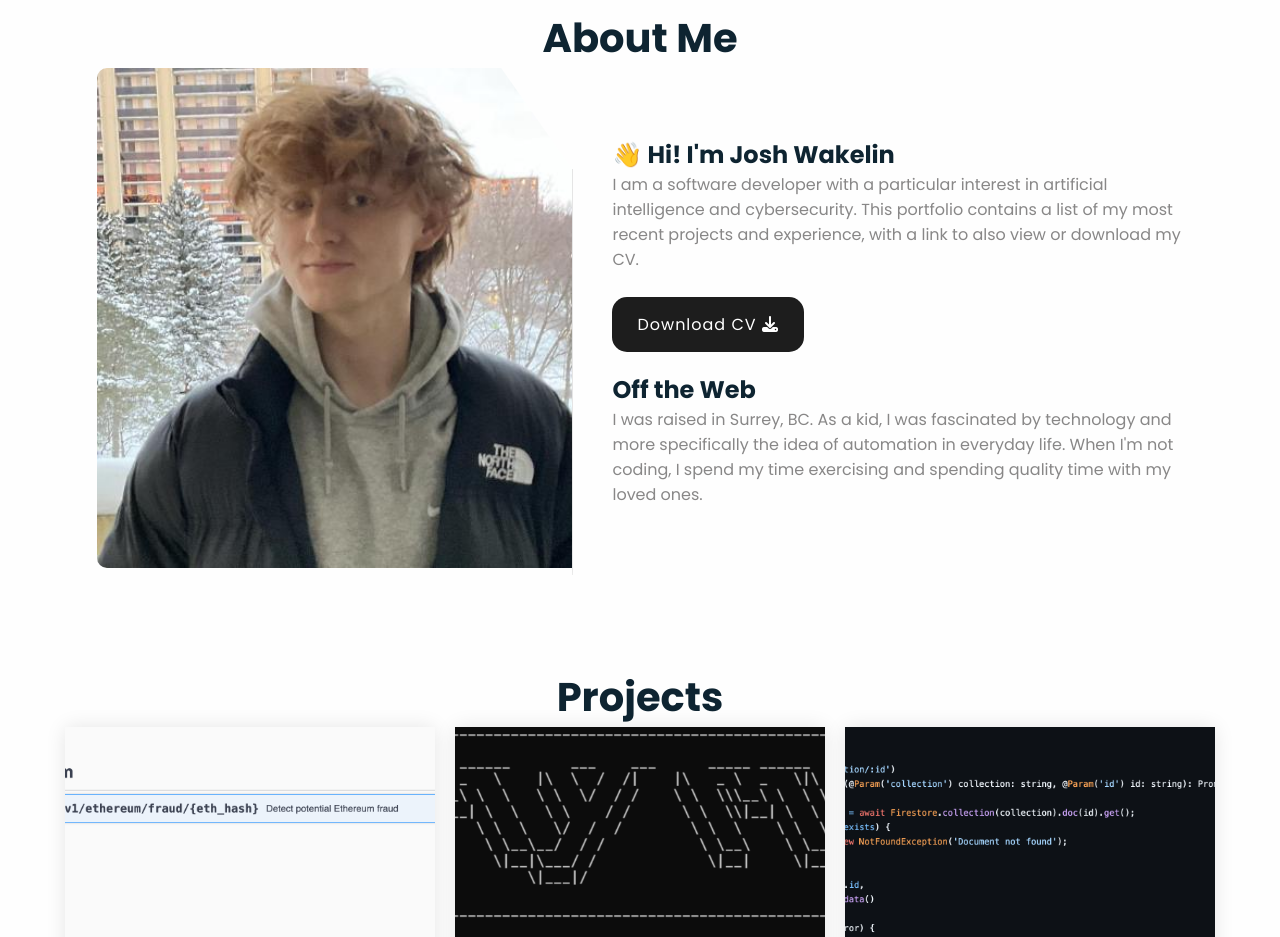
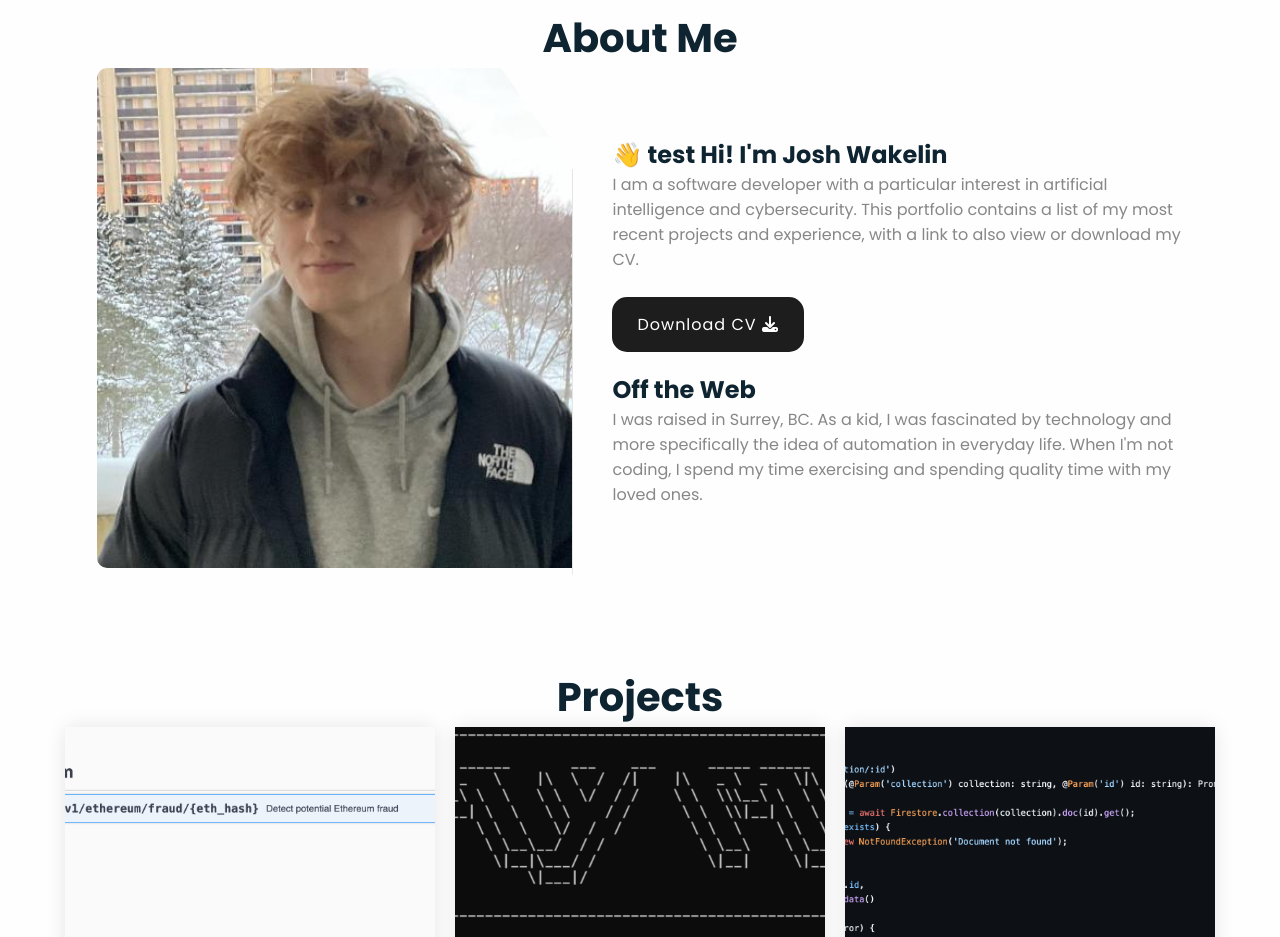
Before and after one commit to joshwakelin/joshwakelin.dev, a Vue app: page / in a window 1280 px wide. Shown: the part 920-1857 px from the top of the page. Built offline with nearby package versions, Linux system fonts and the light colour scheme; no server answers.

Commit message:
Update greeting message in About component

```diff
--- a/src/components/About.js
+++ b/src/components/About.js
@@ -53,7 +53,7 @@ const About = () => {
           <div className="about-info">
             <div className="description">
               <h2 data-aos="fade" data-aos-delay="200">
-                👋 Hi! I'm Josh Wakelin
+                👋 test Hi! I'm Josh Wakelin
               </h2>
               <p data-aos="fade" data-aos-delay="250">
                 I am a software developer with a particular interest in artificial intelligence and cybersecurity. This portfolio contains a list of my most recent projects and experience, with a link to also view or download my CV.
```
